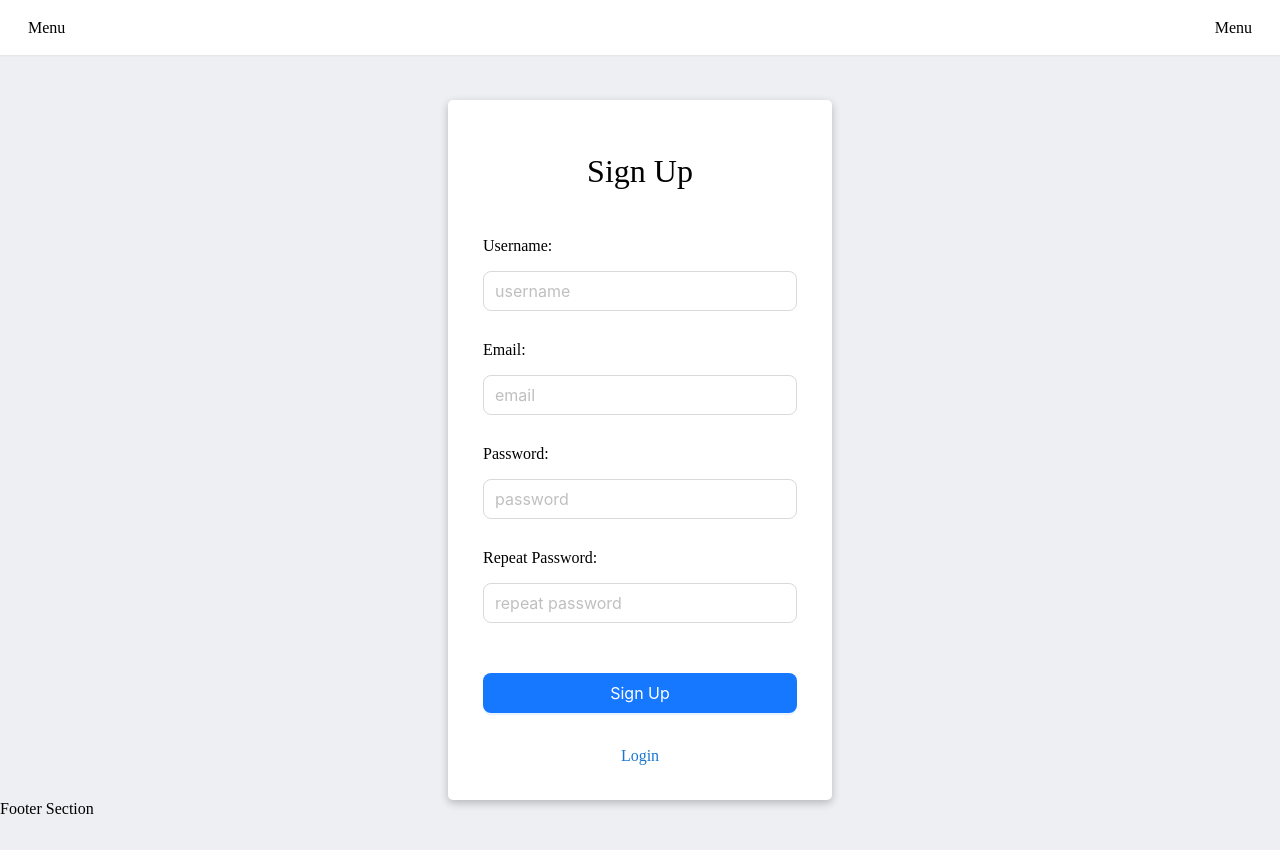
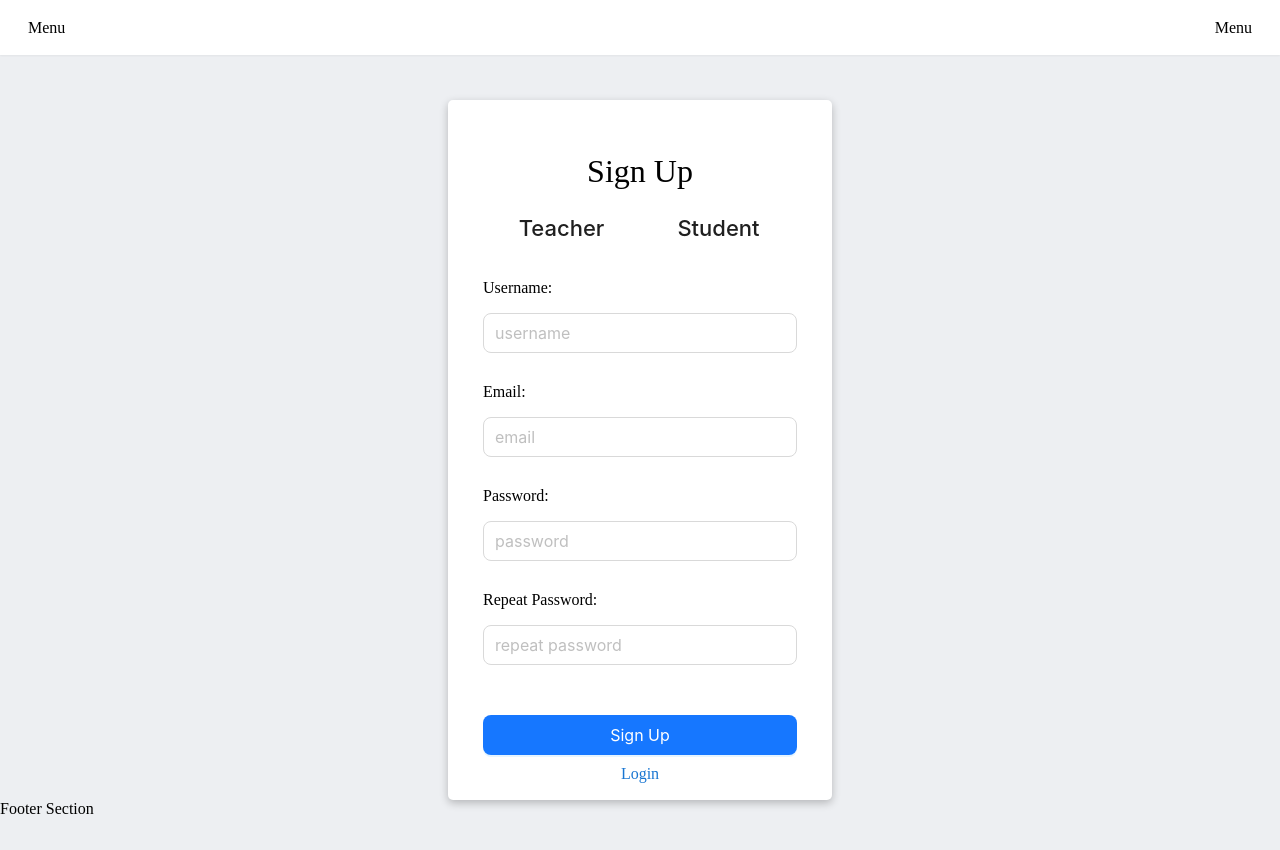
Before and after one commit to Vlad777mykola/easyway-client, a React (Vite) app: page /signup in a window 1280 px wide. Built offline with nearby package versions, Linux system fonts and the light colour scheme; no server answers.

Commit message:
feat(tabs): add tabs for teacher and students

```diff
--- a/src/modules/auth/components/SignUp.tsx
+++ b/src/modules/auth/components/SignUp.tsx
@@ -20,6 +20,7 @@ export const SignUp = () => {
 	const { data } = useGetUser();
 	const [auth, setAuth] = useState({
 		email: '',
+		role: 'Student',
 		username: '',
 		password: '',
 		repeatPassword: '',
@@ -44,17 +45,48 @@ export const SignUp = () => {
 		await login({ email, password });
 	};
 
+	const changeRole = (role: string) => {
+		setAuth((prev) => ({
+			...prev,
+			role,
+		}));
+	};
+
 	useEffect(() => {
 		if (data) {
 			navigate('/');
 		}
 	}, [data, navigate]);
 
+	console.log('AUTH: ', auth);
+
 	return (
 		<>
 			<div className={style.authContainer}>
 				<div className={style.signUpForm}>
 					<h3 className={style.signUpHeader}>Sign Up</h3>
+					<div className={style.switchRole}>
+						<div className={style.role}>
+							<Button
+								className={style.button}
+								onClick={() => changeRole('teacher')}
+								type="text"
+								disabled={auth.role === 'teacher'}
+							>
+								Teacher
+							</Button>
+						</div>
+						<div className={style.role}>
+							<Button
+								className={style.button}
+								onClick={() => changeRole('student')}
+								type="text"
+								disabled={auth.role === 'student'}
+							>
+								Student
+							</Button>
+						</div>
+					</div>
 					<div className={style.formItem}>
 						<p className={style.nameOfItem}>Username: </p>
 						<Input
--- a/src/modules/auth/components/signUp.module.css
+++ b/src/modules/auth/components/signUp.module.css
@@ -47,6 +47,24 @@
 .login {
 	text-decoration: none;
 	color: var(--color-primary);
+}
+
+.switchRole{
+  display: flex;
+  justify-content: space-around;
+}
+
+.role {
+  width: 50%;
+}
+
+.button {
+  width: 100%;
+  font-size: 22px;
+  font-weight: 500;
+  line-height: 32px;
+  color: '#7f7f7f';
+  padding: 20px 0px;
 }
 
 @media (min-width: 320px) {
```
